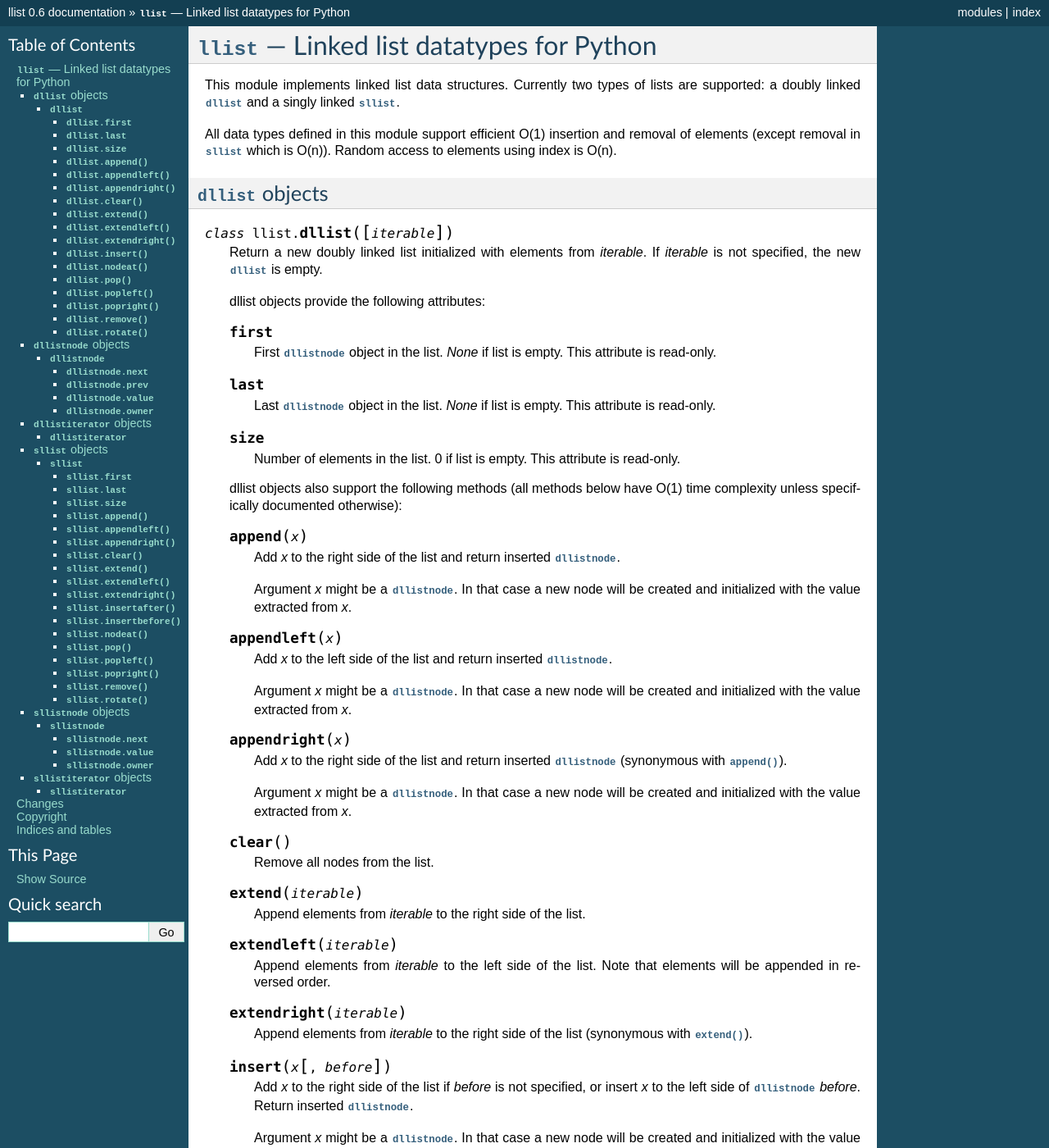
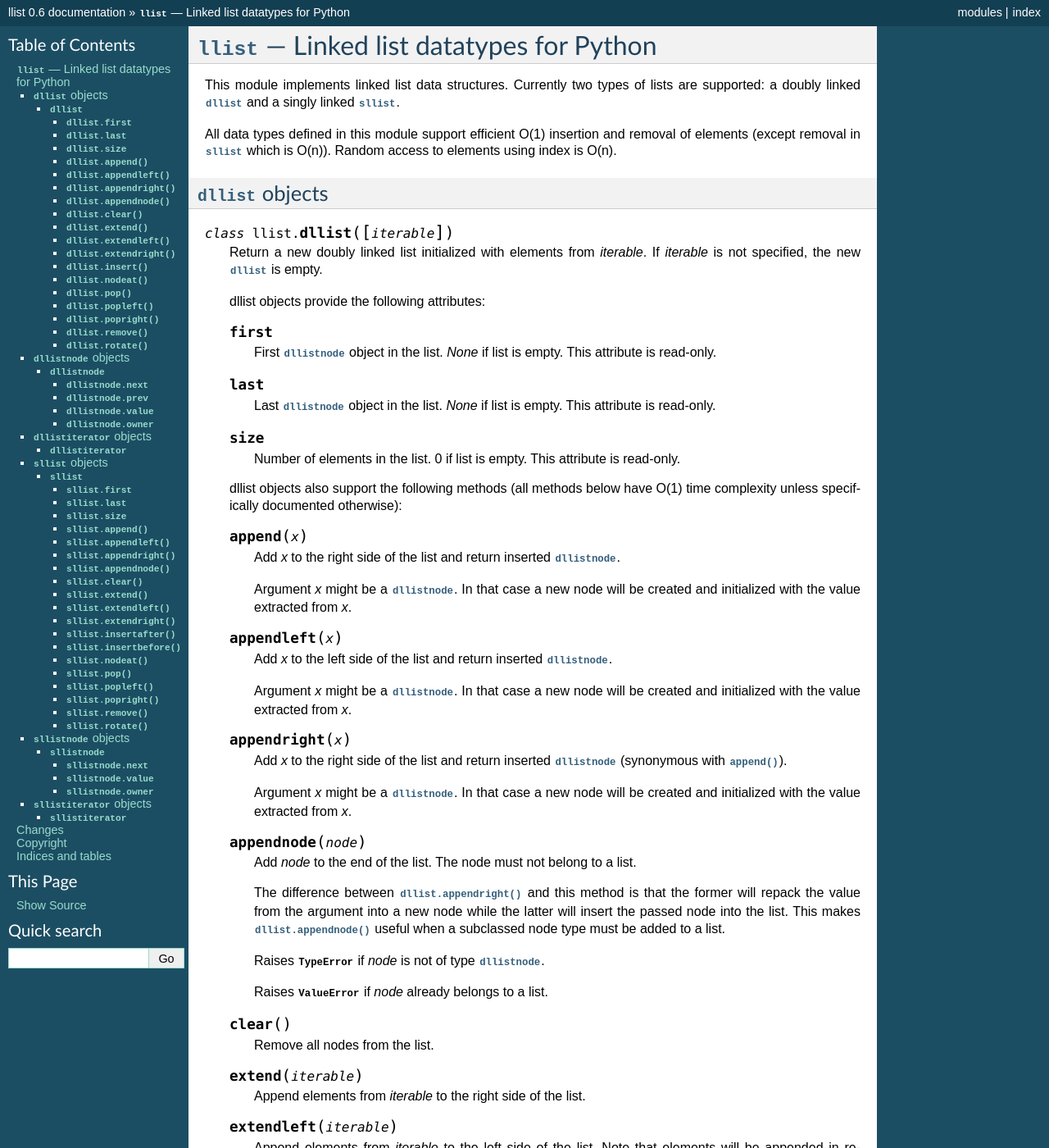
Before and after one commit to ajakubek/python-llist, a Sphinx documentation site: the page built from docs/index.rst, in a window 1280 px wide and 1400 px high. Shown: the whole window at 82% size. Built offline with Sphinx 7.4.7, drawn with Linux system fonts in a browser that asks for light colours; some of the changed text lies outside the part shown.

Commit message:
Add documentation for appendnode method

```diff
--- a/docs/index.rst
+++ b/docs/index.rst
@@ -72,6 +72,20 @@ Random access to elements using index is O(n).
 
       Argument *x* might be a :class:`dllistnode`. In that case a new
       node will be created and initialized with the value extracted from *x*.
+
+   .. method:: appendnode(node)
+
+      Add *node* to the end of the list. The node must not belong to a list.
+
+      The difference between :meth:`dllist.appendright()` and this method is
+      that the former will repack the value from the argument into a new node
+      while the latter will insert the passed node into the list.
+      This makes :meth:`dllist.appendnode()` useful when a subclassed node type
+      must be added to a list.
+
+      Raises :exc:`TypeError` if *node* is not of type :class:`dllistnode`.
+
+      Raises :exc:`ValueError` if *node* already belongs to a list.
 
    .. method:: clear()
 
@@ -256,13 +270,20 @@ Random access to elements using index is O(n).
       <dllistnode(0)>
       >>> print(lst)
       dllist([0, 1, 2, 3, 4, 5])
+      >>> new_node = dllistnode(6)
+      >>> lst.appendnode(new_node)      # append node to the end of the list
+      <dllistnode(6)>
+      >>> print(lst)
+      dllist([0, 1, 2, 3, 4, 5, 6])
+      >>> print(lst.last is new_node)
+      True
 
-      >>> lst.extendright([6, 7, 8])    # right-extend list with elements from iterable
+      >>> lst.extendright([7, 8, 9])    # right-extend list with elements from iterable
       >>> print(lst)
-      dllist([0, 1, 2, 3, 4, 5, 6, 7, 8])
+      dllist([0, 1, 2, 3, 4, 5, 6, 7, 8, 9])
       >>> lst.extendleft([-1, -2, -3])  # left-extend list with elements from iterable
       >>> print(lst)
-      dllist([-3, -2, -1, 0, 1, 2, 3, 4, 5, 6, 7, 8])
+      dllist([-3, -2, -1, 0, 1, 2, 3, 4, 5, 6, 7, 8, 9])
 
       >>> lst = dllist([0, 1, 2, 3, 4, 5])
       >>> node = lst.nodeat(2)
@@ -459,6 +480,20 @@ Random access to elements using index is O(n).
       node will be created and initialized with the value extracted from *x*.
 
       This method has O(1) complexity.
+
+   .. method:: appendnode(node)
+
+      Add *node* to the end of the list. The node must not belong to a list.
+
+      The difference between :meth:`sllist.appendright()` and this method is
+      that the former will repack the value from the argument into a new node
+      while the latter will insert the passed node into the list.
+      This makes :meth:`sllist.appendnode()` useful when a subclassed node type
+      must be added to a list.
+
+      Raises :exc:`TypeError` if *node* is not of type :class:`sllistnode`.
+
+      Raises :exc:`ValueError` if *node* already belongs to a list.
 
    .. method:: clear()
 
@@ -657,13 +692,20 @@ Random access to elements using index is O(n).
       <sllistnode(0)>
       >>> print(lst)
       sllist([0, 1, 2, 3, 4, 5])
+      >>> new_node = sllistnode(6)
+      >>> lst.appendnode(new_node)      # append node to the end of the list
+      <sllistnode(6)>
+      >>> print(lst)
+      sllist([0, 1, 2, 3, 4, 5, 6])
+      >>> print(lst.last is new_node)
+      True
 
-      >>> lst.extendright([6, 7, 8])    # right-extend list with elements from iterable
+      >>> lst.extendright([7, 8, 9])    # right-extend list with elements from iterable
       >>> print(lst)
-      sllist([0, 1, 2, 3, 4, 5, 6, 7, 8])
+      sllist([0, 1, 2, 3, 4, 5, 6, 7, 8, 9])
       >>> lst.extendleft([-1, -2, -3])  # left-extend list with elements from iterable
       >>> print(lst)
-      sllist([-3, -2, -1, 0, 1, 2, 3, 4, 5, 6, 7, 8])
+      sllist([-3, -2, -1, 0, 1, 2, 3, 4, 5, 6, 7, 8, 9])
 
       >>> lst = sllist([0, 1, 2, 3, 4, 5])
       >>> node = lst.nodeat(2)
```
